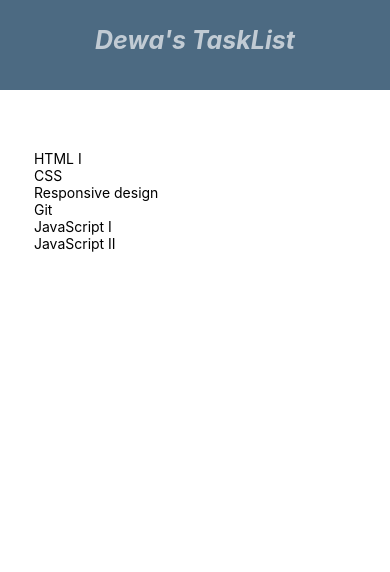
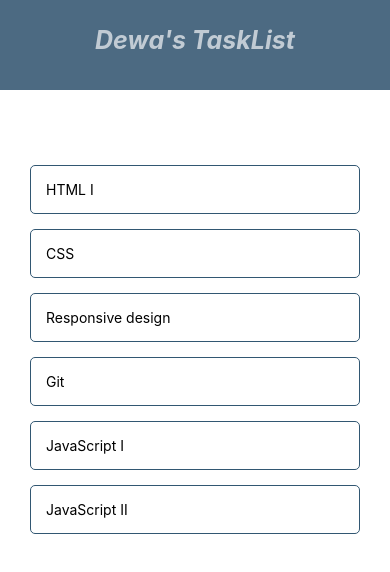
Before and after one commit to Dewalade1/reactnative-mobile-app, a React Native app: screen / in a window 390 px wide. Shown: the top 572 px of the page. Built offline with nearby package versions, Linux system fonts and the light colour scheme.

Commit message:
feat: add task component
Task component displays the individal tasks

```diff
--- a/App.js
+++ b/App.js
@@ -4,6 +4,7 @@ import { StyleSheet, Text, View, SafeAreaView, FlatList, TouchableOpacity} from
 
 import TaskData from './data/taskData';
 
+import Task from './components/task';
 import Header from './components/header';
 
 export default function App() {
@@ -18,7 +19,7 @@ export default function App() {
           <FlatList
             data={tasks}
             renderItem={({item}) => (
-              <Text> {item.task} </Text>
+              <Task item = {item}/>
             )}
           />
          </View>
--- /dev/null
+++ b/components/task.js
@@ -0,0 +1,25 @@
+import React from 'react'
+import {StyleSheet, View, Text, FlatList, TouchableOpacity} from 'react-native'
+
+import TaskData from '../data/taskData'
+
+const Task = ({item}) => {
+    return (
+        <TouchableOpacity style={styles.item}>
+        <Text>{item.task} </Text>
+        </TouchableOpacity>
+    )
+}
+
+const styles = StyleSheet.create({
+    item: {
+        padding: 15,
+        borderColor: '#325772',
+        borderRadius: 5,
+        borderWidth: 1,
+        marginTop: 15,
+        borderStyle: 'solid',
+    }
+})
+
+export default Task
```
